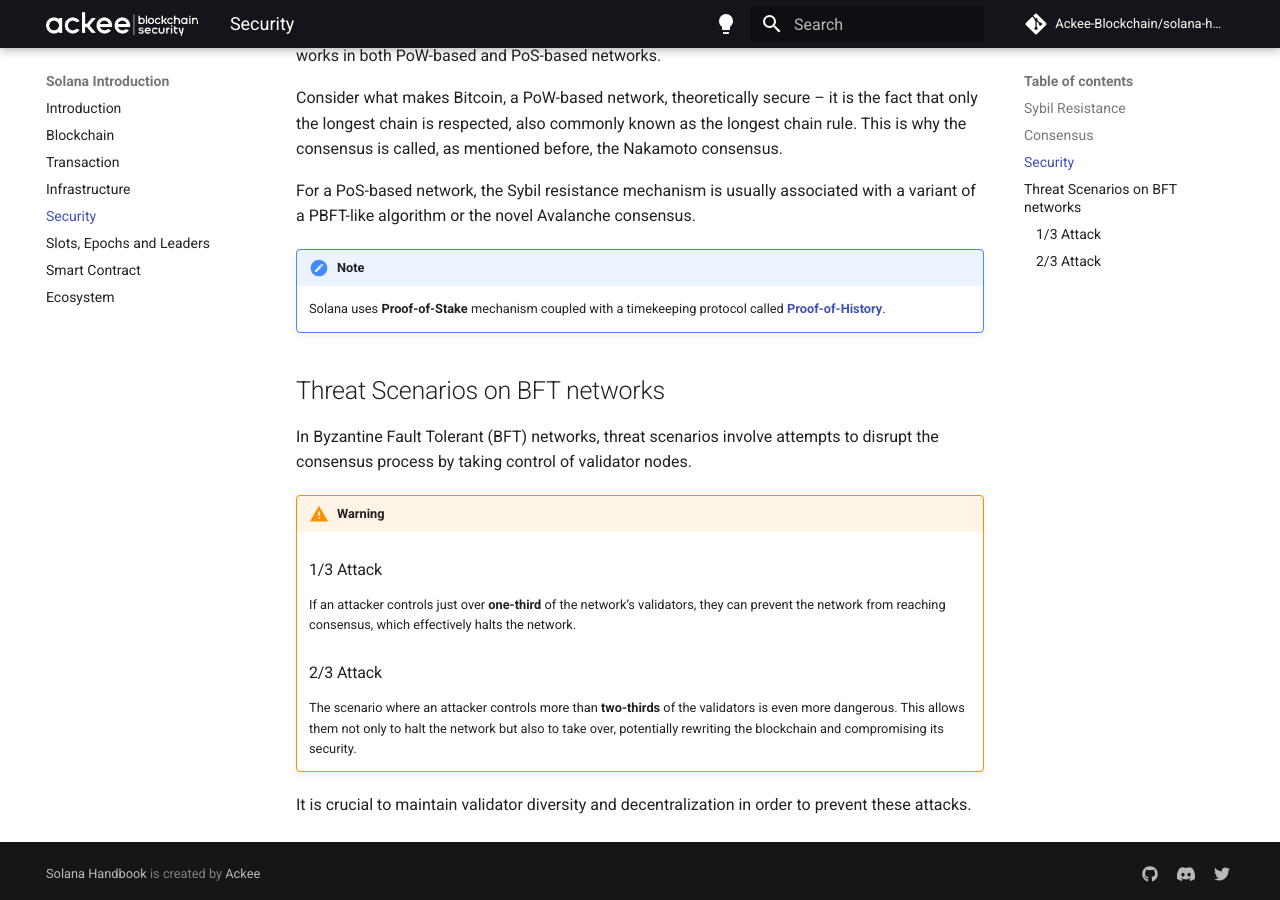
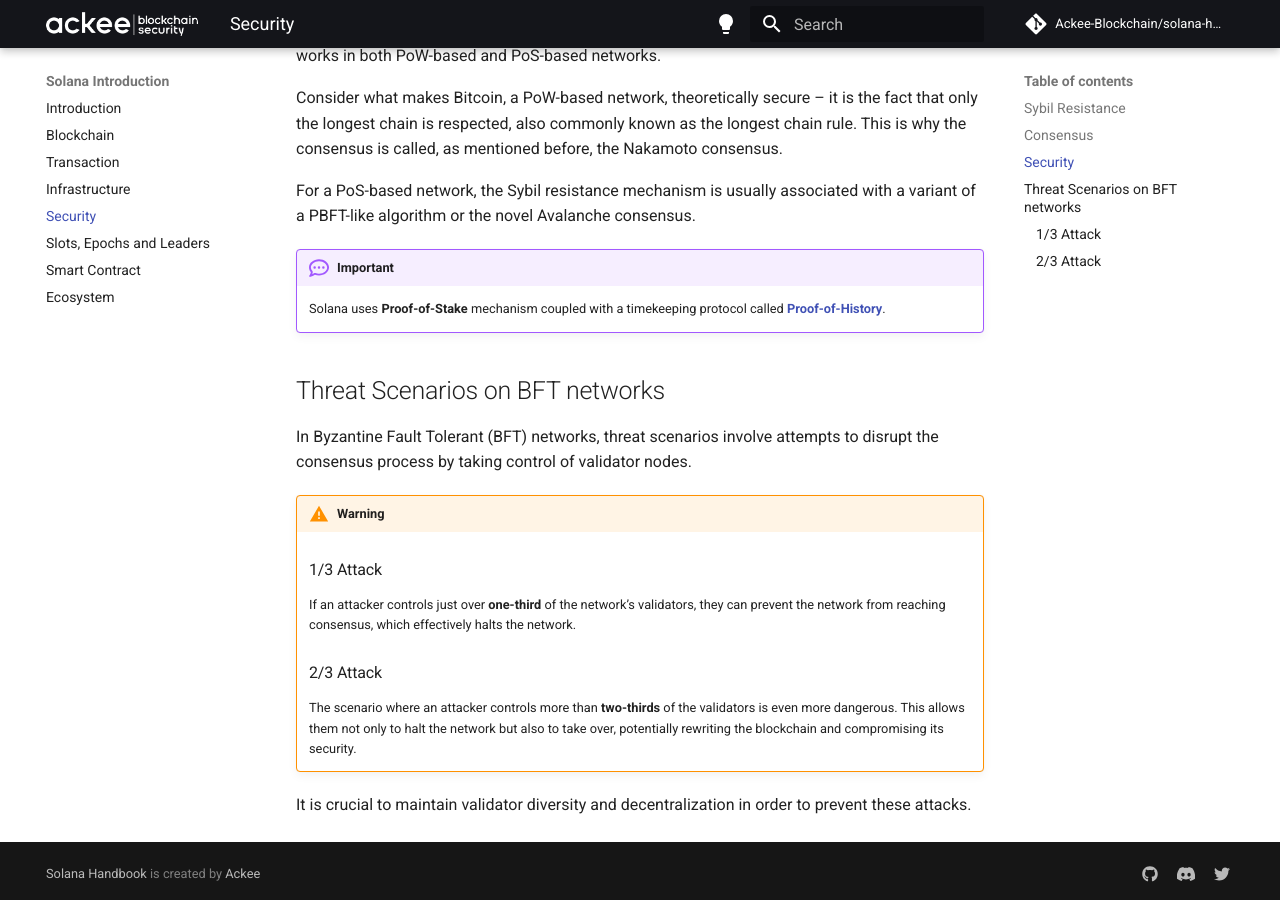
Before and after one commit to vmpyre/solana-handbook, an MkDocs documentation site: the page built from docs/handbook/chapter1/security.md, in a window 1280 px wide and 900 px high, scrolled down 1305 px. Built offline with MkDocs 1.6.1 and Material for MkDocs 9.7.7, drawn with Linux system fonts in a browser that asks for light colours; comment, search, counter and statistics services are not loaded.

Commit message:
change admonition in security to important

```diff
--- a/docs/handbook/chapter1/security.md
+++ b/docs/handbook/chapter1/security.md
@@ -29,7 +29,7 @@ Consider what makes Bitcoin, a PoW-based network, theoretically secure – it is
 
 For a PoS-based network, the Sybil resistance mechanism is usually associated with a variant of a PBFT-like algorithm or the novel Avalanche consensus.
 
-!!! note
+!!! important
 
     Solana uses **Proof-of-Stake** mechanism coupled with a timekeeping protocol called [**Proof-of-History**](../chapter2/proof-of-history.md).
 
```
